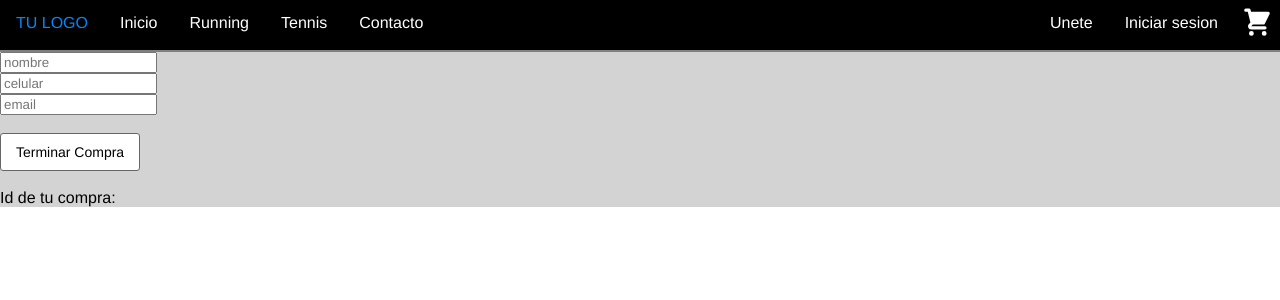
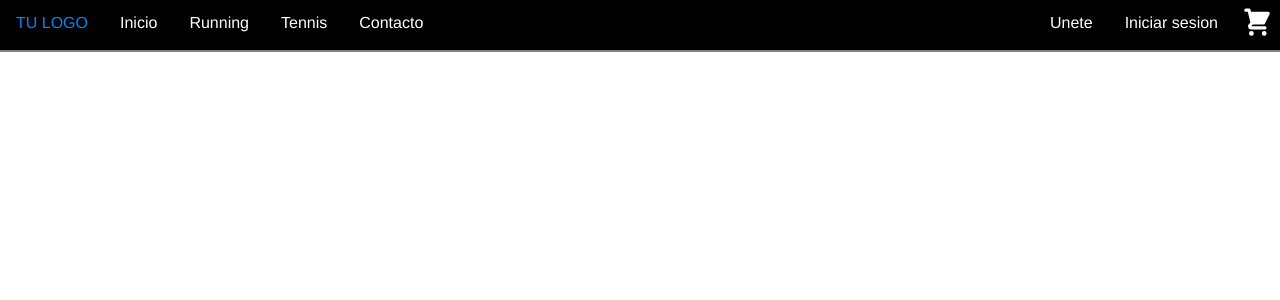
Before and after one commit to rubyg21/market-run-Galarraga, a React (Vite) app: page /checkout in a window 1280 px wide. Shown: the top 300 px of the page. Built offline with nearby package versions, Linux system fonts and the light colour scheme.

Commit message:
ultimo desafio

```diff
--- a/src/App.jsx
+++ b/src/App.jsx
@@ -6,7 +6,7 @@ import ItemDetailContainer from './components/ItemDetailContainer'
 import Cart from './components/Cart'
 import Contacto from './components/Contacto'
 
-import Checkout from './components/Checkout';
+
 
 import { BrowserRouter, Routes, Route } from 'react-router-dom'
 
@@ -28,7 +28,7 @@ function App() {
         <Route path='/categoria/:categoriaId' element={<ItemListContainer />} />
         <Route path='/cart' element={<Cart />} />
         <Route path='/detalle/:detalleId' element={<ItemDetailContainer />} />
-        <Route path="/checkout" element={<Checkout />} />
+
         <Route path='/contacto' element={<Contacto />} />
       </Routes>
 
--- a/src/components/Cart.jsx
+++ b/src/components/Cart.jsx
@@ -9,12 +9,10 @@ import  { useState, useEffect } from 'react';
 const Cart = () => {
 
 const { cart, totalPrice } = useCartContext();
-
 const [name, setName] = useState('');
 const [tel, setTel] = useState('');
 const [email, setEmail] = useState('');
 const [idOrder, setIdOrder] = useState('');
-
 
 const order = {
   buyer: { name, tel, email },
@@ -32,20 +30,16 @@ const handleClick = () =>{
     setIdOrder(res.id);
   });
 
-
 }
 
 if (cart.length === 0) {
   return (
     <>
       <p>No hay elementos en el carrito ...</p>
-
-
       <Link to='/'> <button>Hacer las compras</button></Link>
     </>
   )
 }
-
 
   return (
     <>
@@ -55,13 +49,11 @@ if (cart.length === 0) {
 
     <p>
 
-
-
       TOTAL : $ {totalPrice()}
       <br />
     </p>
 
-    <div style={{ backgroundColor: 'lightgray' }}>
+    <div >
       <input type={'text'} placeholder="nombre" value={name} onChange={(e) => setName(e.target.value)} />
       <br />
 
@@ -70,7 +62,6 @@ if (cart.length === 0) {
 
       <input type={'email'} placeholder="email" value={email} onChange={(e) => setEmail(e.target.value)} />
       <br />
-
 
       <p>Id de tu compra es: {idOrder}</p>
       <br />
--- a/src/components/Checkout.jsx
+++ /dev/null
@@ -1,45 +0,0 @@
-import { collectionGroup } from 'firebase/firestore';
-import  { useState, useEffect } from 'react';
-import { addDoc, collection, getFirestore } from 'firebase/firestore';
-
-export default function Checkout() {
-  const [name, setName] = useState('');
-  const [tel, setTel] = useState('');
-  const [email, setEmail] = useState('');
-
-  const [idOrder, setIdOrder] = useState('');
-
-  function terminarCompra() {
-    const order = {
-      buyer: { name, tel, email },
-      items: [
-        cart.map(product => ({ id: product.id, title: product.title, price: product.price, quantity:  product.quantity })),
-
-      ],
-      total: totalPrice(),
-    };
-
-    const db = getFirestore();
-    const refCollection = collection(db, 'orders');
-
-    addDoc(refCollection, order).then((res) => {
-      setIdOrder(res.id);
-    });
-  }
-
-  return (
-    <div style={{ backgroundColor: 'lightgray' }}>
-      <input type={'text'} placeholder="nombre" value={name} onChange={(e) => setName(e.target.value)} />
-      <br />
-      <input type={'tel'} placeholder="celular" value={tel} onChange={(e) => setTel(e.target.value)} />
-      <br />
-      <input type={'email'} placeholder="email" value={email} onChange={(e) => setEmail(e.target.value)} />
-      <br />
-      <br />
-      <button onClick={terminarCompra}>Terminar Compra</button>
-      <br />
-      <br />
-      <p>Id de tu compra: {idOrder}</p>
-    </div>
-  );
-}
```
